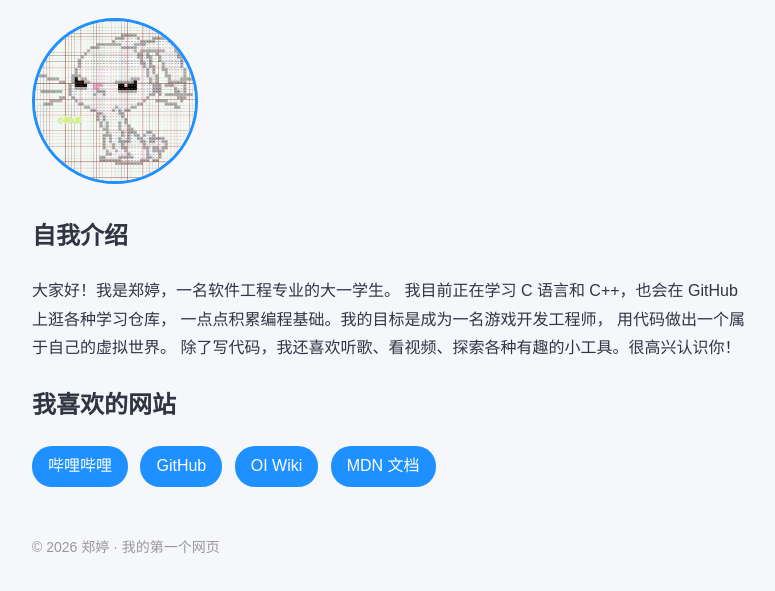
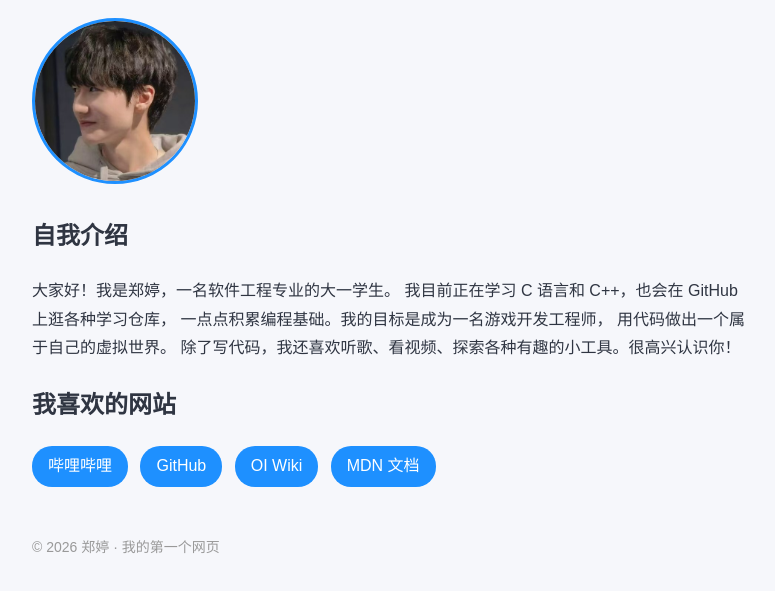
Before and after one commit to helenlouise27/helenlouise27.github.io, a plain HTML site: page index.html in a window 1280 px wide. Shown: the part 101-692 px from the top of the page, without its empty margins (248-1023 px from the left). Drawn offline with Linux system fonts and the light colour scheme.

Commit message:
更换头像

```diff
--- a/index.html
+++ b/index.html
@@ -41,7 +41,7 @@
     <h1>你好，我是郑婷 👋</h1>
 
     <!-- ② 照片（把 photo.jpg 放到本文件夹里） -->
-    <img class="photo" src="photo.jpg" alt="我的照片">
+    <img class="photo" src="myphoto.jpg" alt="我的照片">
 
     <!-- ③ 自我介绍 -->
     <h2>自我介绍</h2>
```
Also changed, not shown: myphoto.jpg (added), photo.jpg (deleted).
